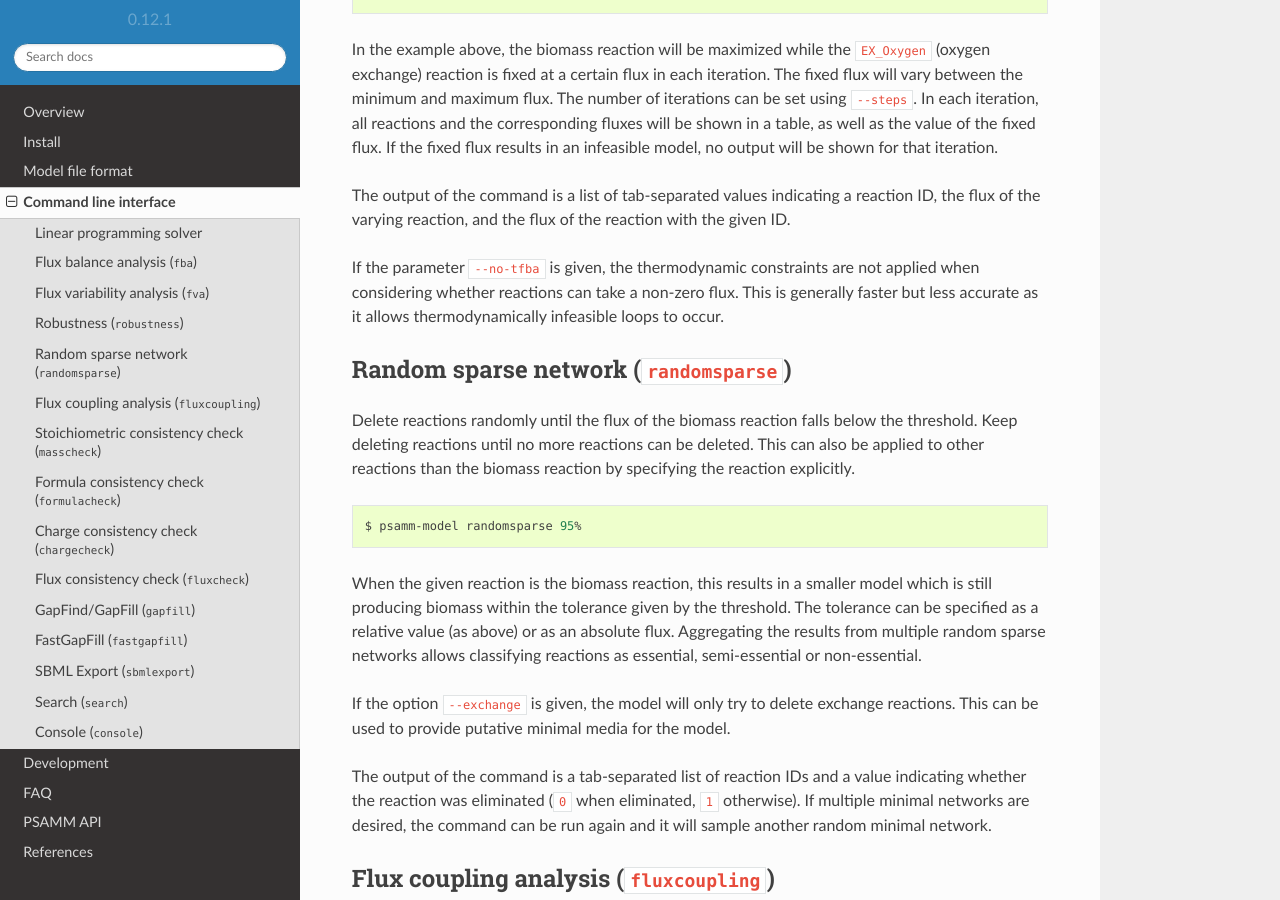
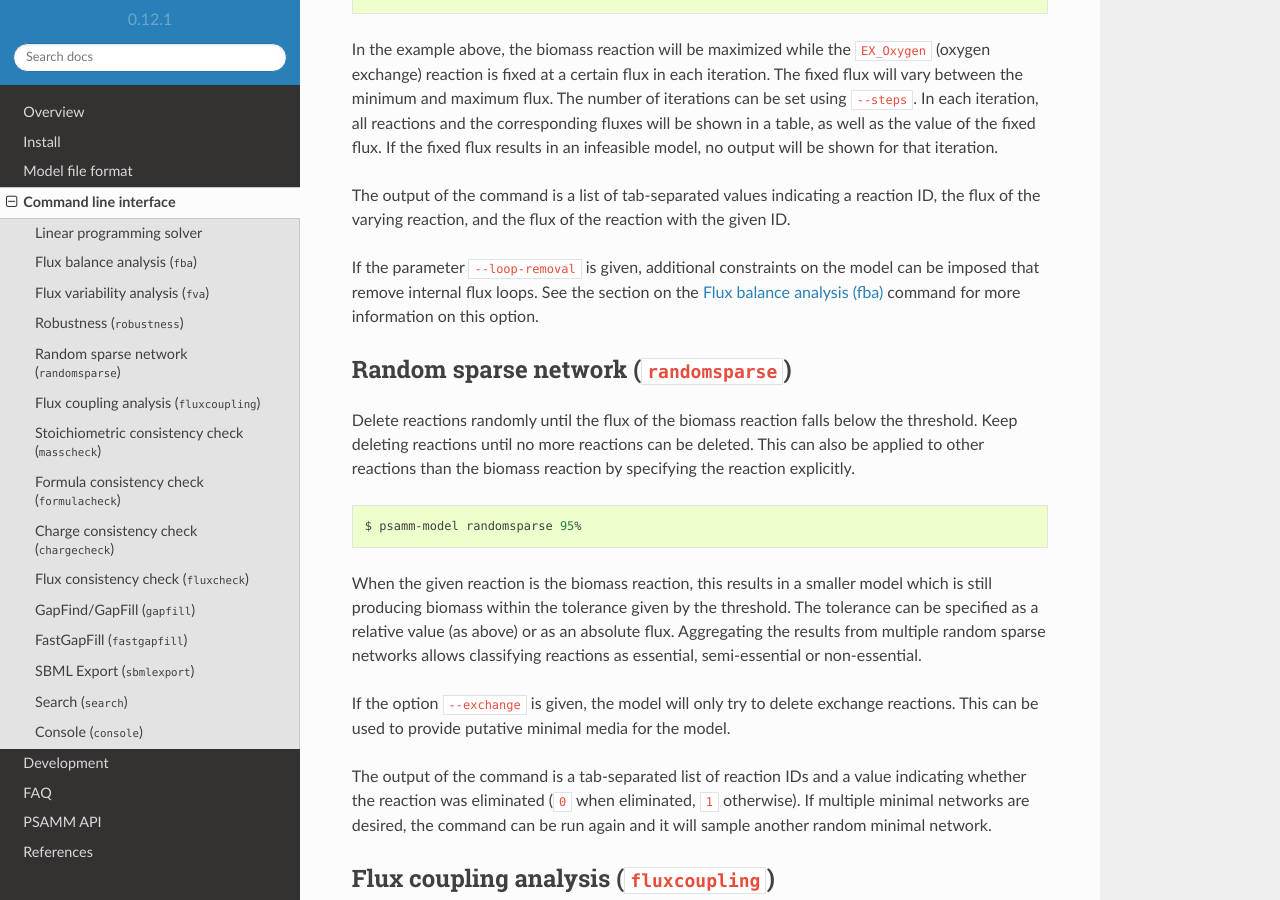
Before and after one commit to zhanglab/psamm, a Sphinx documentation site: the page built from docs/commands.rst, in a window 1280 px wide and 900 px high, scrolled down 2586 px. Built offline with Sphinx 7.4.7 and the Read the Docs theme 2.0.0, drawn with Linux system fonts in a browser that asks for light colours; the version number is read from the project's files by our own code.

Commit message:
docs: Update robustness docs for --loop-removal

```diff
--- a/docs/commands.rst
+++ b/docs/commands.rst
@@ -55,6 +55,8 @@ cores on the computer):
 .. code-block:: shell
 
     $ psamm-model fba --solver threads=4
+
+.. _commands-fba:
 
 Flux balance analysis (``fba``)
 -------------------------------
@@ -140,10 +142,9 @@ The output of the command is a list of tab-separated values indicating a
 reaction ID, the flux of the varying reaction, and the flux of the reaction
 with the given ID.
 
-If the parameter ``--no-tfba`` is given, the thermodynamic constraints are not
-applied when considering whether reactions can take a non-zero flux. This is
-generally faster but less accurate as it allows thermodynamically infeasible
-loops to occur.
+If the parameter ``--loop-removal`` is given, additional constraints on the
+model can be imposed that remove internal flux loops. See the section on the
+:ref:`commands-fba` command for more information on this option.
 
 Random sparse network (``randomsparse``)
 ----------------------------------------
```
